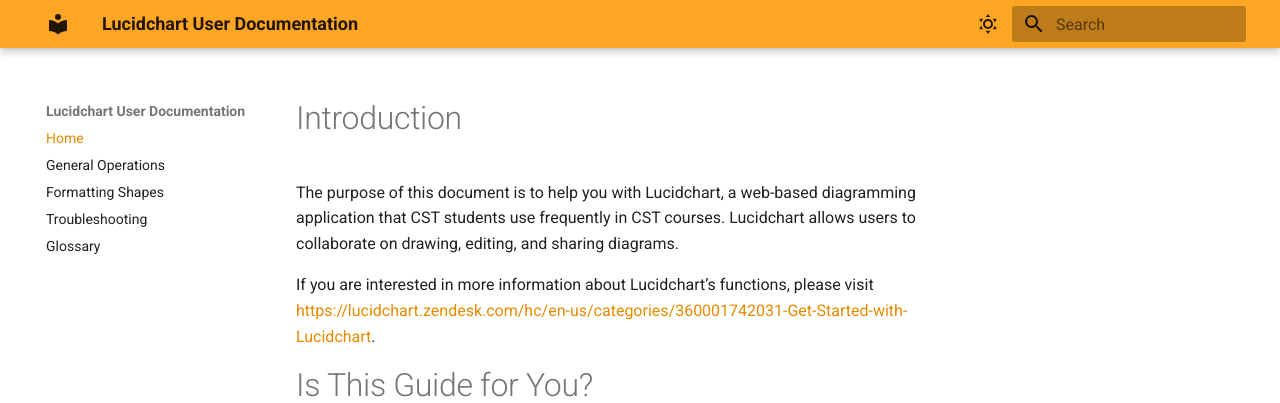
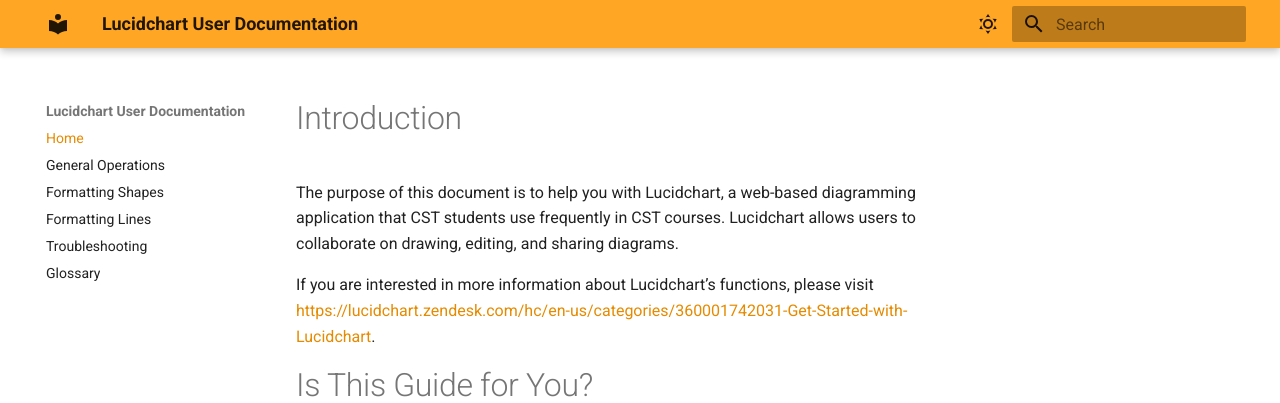
Before and after one commit to olgazim/LucidChart-User-Documentation, an MkDocs documentation site: the page built from docs/index.md, in a window 1280 px wide. Shown: the top 403 px of the page. Built offline with MkDocs 1.6.1 and Material for MkDocs 9.7.7, drawn with Linux system fonts in a browser that asks for light colours.

Commit message:
Add the "Formatting lines" page to configs

```diff
--- a/mkdocs.yml
+++ b/mkdocs.yml
@@ -4,7 +4,7 @@
   - Home: index.md
   - General Operations: pages/Shuyi_create_share_export.md
   - Formatting Shapes: pages/Olga_formatting_shapes.md
-#  - Formatting Lines:
+  - Formatting Lines: pages/Olga_formatting_lines.md
   - Troubleshooting: pages/Shuyi_Troubleshooting.md
   - Glossary: pages/Shuyi_Glossary.md
 
```
